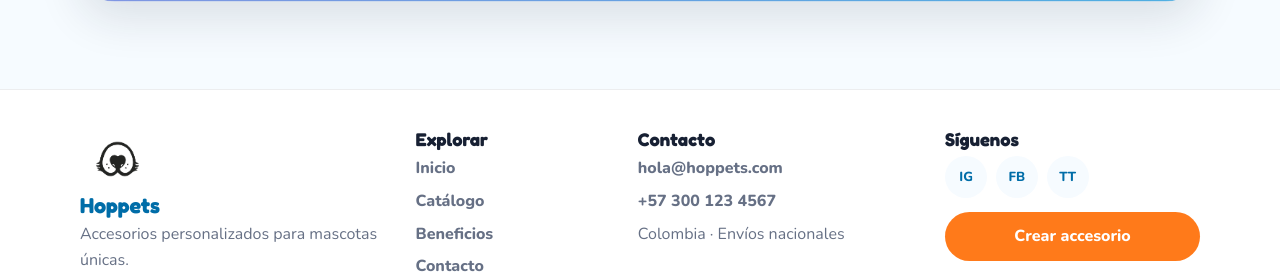
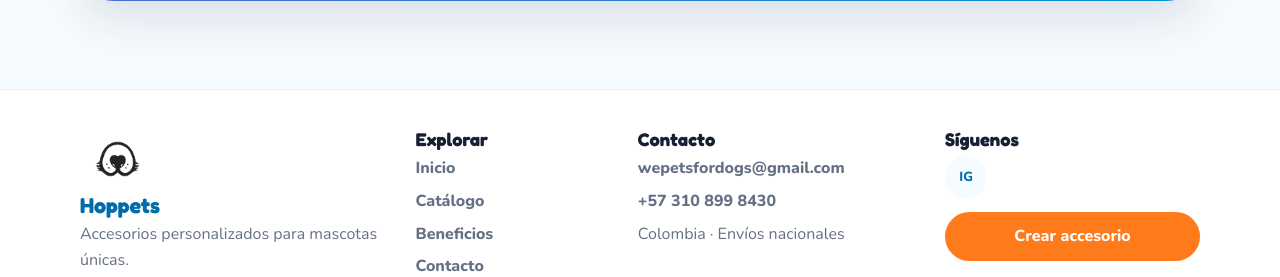
Before and after one commit to rgonzalezjohan/hoppets-product-manager, a Flask app: page / in a window 1280 px wide. Shown: the part 6223-6500 px from the top of the page. Run offline with Flask 3, Linux system fonts and the light colour scheme.

Commit message:
feat: actualiza informacion comercial de Hoppets

```diff
--- a/templates/index.html
+++ b/templates/index.html
@@ -17,7 +17,7 @@
     <link rel="stylesheet" href="{{ url_for('static', filename='css/style.css') }}">
 </head>
 
-<body data-whatsapp-enabled="true" data-whatsapp-number="573001234567">
+<body data-whatsapp-enabled="true" data-whatsapp-number="573108998430">
     <header class="site-header">
         <a class="skip-link" href="#contenido">Saltar al contenido</a>
 
@@ -161,9 +161,9 @@
                         <h3>Bandanas</h3>
                         <p>Diseños personalizados para perros y gatos con colores alegres y acabados cómodos.</p>
                         <div class="product-footer">
-                            <span class="product-price">Desde $25.000 COP</span>
+                            <span class="product-price">Desde $12.000 COP</span>
                             <a class="product-whatsapp"
-                                href="https://wa.me/573001234567?text=Hola%20Hoppets%2C%20quiero%20solicitar%20una%20bandana"
+                                href="https://wa.me/573108998430?text=Hola%20Hoppets%2C%20quiero%20solicitar%20una%20bandana"
                                 target="_blank" rel="noopener">Solicitar por WhatsApp</a>
                         </div>
                     </div>
@@ -177,9 +177,9 @@
                         <h3>Camas</h3>
                         <p>Comodidad, soporte y diseños divertidos para que cada siesta sea especial.</p>
                         <div class="product-footer">
-                            <span class="product-price">Desde $85.000 COP</span>
+                            <span class="product-price">Desde $45.000 COP</span>
                             <a class="product-whatsapp"
-                                href="https://wa.me/573001234567?text=Hola%20Hoppets%2C%20quiero%20solicitar%20una%20cama"
+                                href="https://wa.me/573108998430?text=Hola%20Hoppets%2C%20quiero%20solicitar%20una%20cama"
                                 target="_blank" rel="noopener">Solicitar por WhatsApp</a>
                         </div>
                     </div>
@@ -193,9 +193,9 @@
                         <h3>Accesorios</h3>
                         <p>Productos únicos para consentir a tu mejor amigo con detalles llenos de personalidad.</p>
                         <div class="product-footer">
-                            <span class="product-price">Desde $18.000 COP</span>
+                            <span class="product-price">Desde $20.000 COP</span>
                             <a class="product-whatsapp"
-                                href="https://wa.me/573001234567?text=Hola%20Hoppets%2C%20quiero%20solicitar%20un%20accesorio"
+                                href="https://wa.me/573108998430?text=Hola%20Hoppets%2C%20quiero%20solicitar%20un%20accesorio"
                                 target="_blank" rel="noopener">Solicitar por WhatsApp</a>
                         </div>
                     </div>
@@ -305,7 +305,11 @@
                 </p>
                 <div class="hero-actions">
                     <a href="#productos" class="btn btn-primary">Explorar productos</a>
-                    <a href="mailto:hola@hoppets.com" class="btn btn-light">Escribir a Hoppets</a>
+                    <a href="https://wa.me/573108998430?text=Hola,%20quiero%20informaci%C3%B3n%20sobre%20los%20productos%20de%20Hoppets"
+                        class="btn btn-light"
+                          target="_blank"
+                              rel="noopener noreferrer">
+                              Escribir a Hoppets</a>
                 </div>
             </div>
         </section>
@@ -331,26 +335,34 @@
 
             <div class="footer-contact">
                 <h2>Contacto</h2>
-                <a href="mailto:hola@hoppets.com">hola@hoppets.com</a>
-                <a href="tel:+573001234567">+57 300 123 4567</a>
+                <a href="mailto:wepetsfordogs@gmail.com">wepetsfordogs@gmail.com</a>
+                <a href="tel:+573108998430">+57 310 899 8430</a>
                 <p>Colombia · Envíos nacionales</p>
             </div>
 
             <div class="footer-social">
                 <h2>Síguenos</h2>
                 <div class="social-links">
-                    <a href="#" aria-label="Instagram de Hoppets">IG</a>
-                    <a href="#" aria-label="Facebook de Hoppets">FB</a>
-                    <a href="#" aria-label="TikTok de Hoppets">TT</a>
+                   <a href="https://www.instagram.com/hoppets_col/"
+                      target="_blank"
+                     rel="noopener noreferrer"
+                     aria-label="Instagram de Hoppets">
+                     IG
+                    </a>
                 </div>
-                <a class="footer-cta" href="#contacto">Crear accesorio</a>
+                <a class="footer-cta"
+                   href="https://wa.me/573108998430?text=Hola,%20quiero%20crear%20un%20accesorio%20personalizado%20para%20mi%20mascota"
+                   target="_blank"
+                   rel="noopener noreferrer">
+                      Crear accesorio
+                 </a>
             </div>
 
             <p class="copyright">© 2026 Hoppets. Todos los derechos reservados.</p>
         </div>
     </footer>
 
-    <a class="whatsapp-float" href="https://wa.me/573001234567?text=Hola%20Hoppets%2C%20quiero%20conocer%20sus%20productos"
+    <a class="whatsapp-float" href="https://wa.me/573108998430?text=Hola%20Hoppets%2C%20quiero%20conocer%20sus%20productos"
         target="_blank" rel="noopener" aria-label="Escribir a Hoppets por WhatsApp">
         <span aria-hidden="true">WA</span>
     </a>
```
